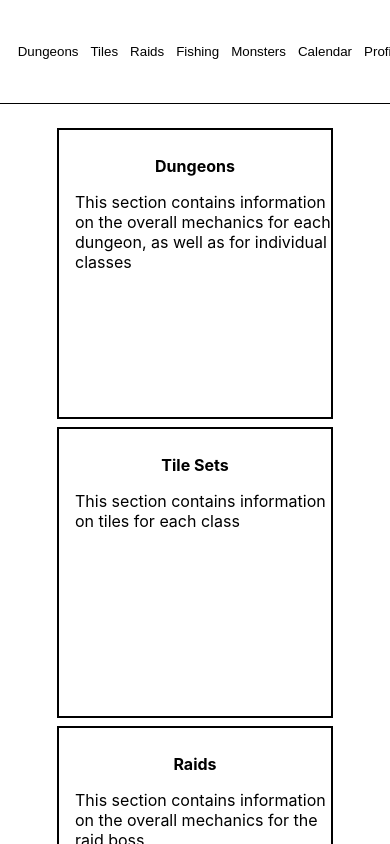
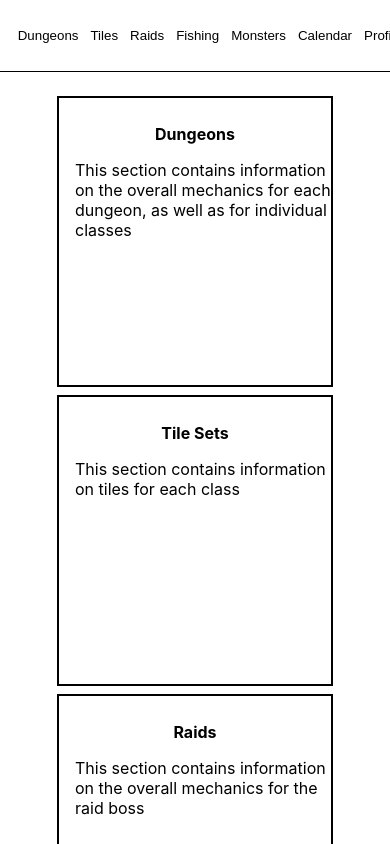
Before and after one commit to abmcbride5/threeamigos, a React (Create React App) app: page / in a window 390 px wide. Shown: the top 844 px of the page. Built offline with nearby package versions, Linux system fonts and the light colour scheme.

Commit message:
fixed header styling for better mobile view

```diff
--- a/src/css/header.css
+++ b/src/css/header.css
@@ -5,6 +5,6 @@
   border-bottom: 1px solid black;
   margin-bottom: 5%;
   padding: 3%;
-  height: 5em;
+  height: 3em;
 
 }
```
